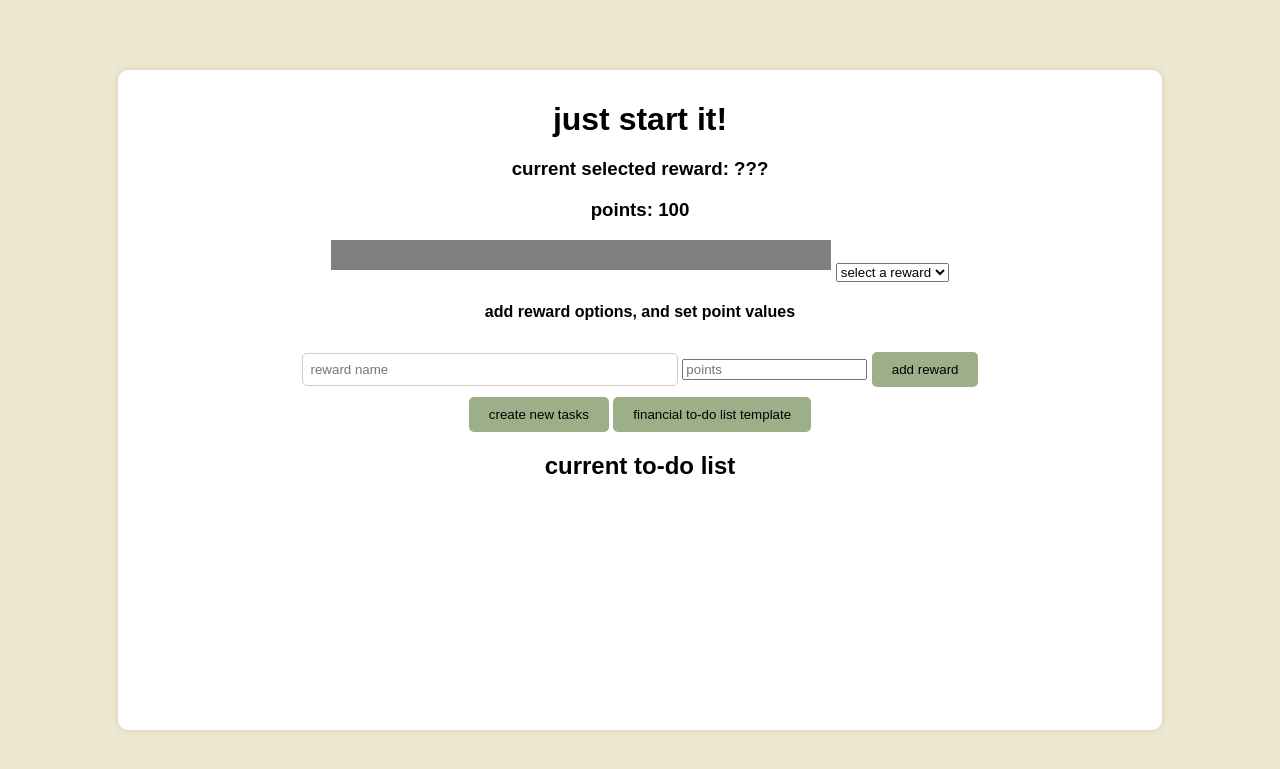
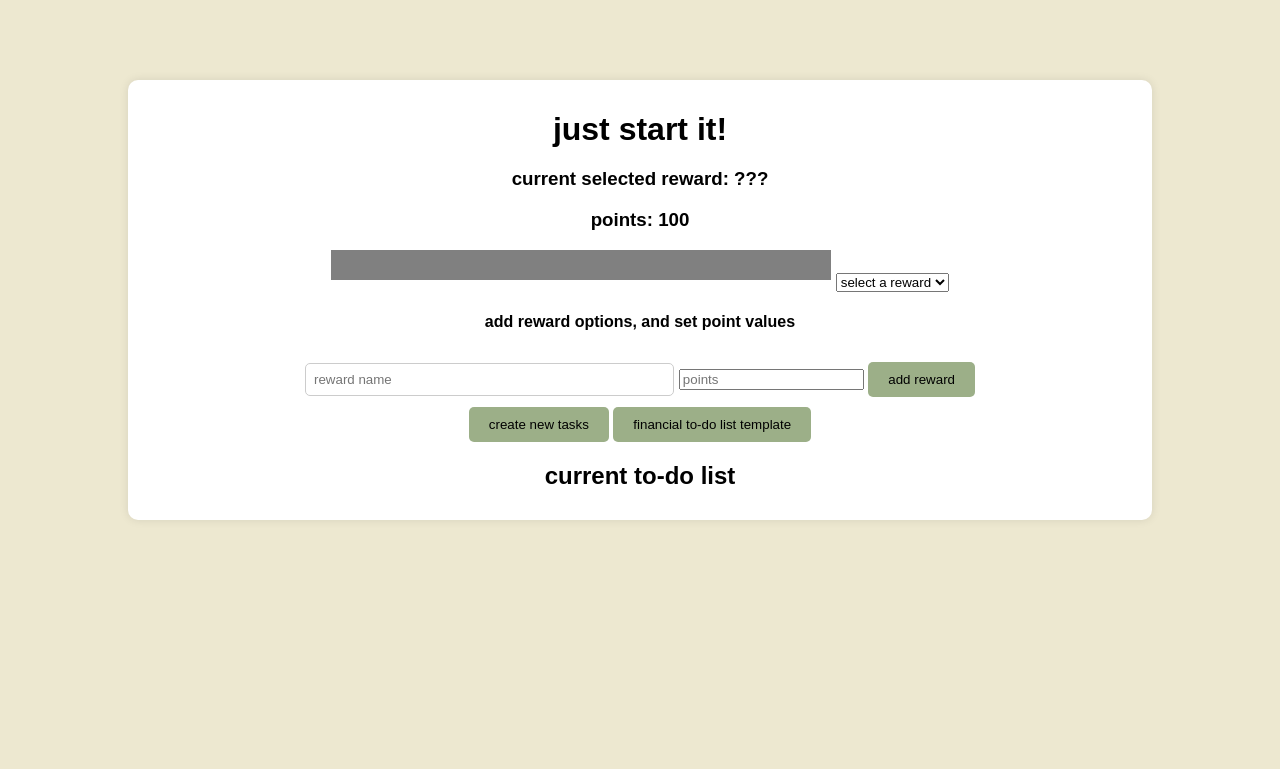
Before and after one commit to marleigha/Just-Start-It-CAM, a Flask app: page / in a window 1280 px wide. Shown: the top 769 px of the page. Run offline with Flask 3, Linux system fonts and the light colour scheme.

Commit message:
container expands, but the bottom margin goes away

```diff
--- a/static/style.css
+++ b/static/style.css
@@ -6,6 +6,7 @@ body {
   align-items: center;
   height: 100vh;
   margin: 0;
+
 }
 
 .container {
@@ -14,8 +15,16 @@ body {
   border-radius: 10px;
   box-shadow: 0 0 10px rgba(0, 0, 0, 0.1);
   width: 80%;
-  height: 80%;
+
   text-align: center;
+
+  position: absolute; /* Fix the container to the screen */
+  top: 10vh; /* 10% from the top of the screen */
+  left: 10%; /* Optional: Center the container horizontally */
+  right: 10%; /* Optional: Center the container horizontally */
+
+  text-align: center;
+  box-sizing: border-box;
 }
 
 h1 {
```
